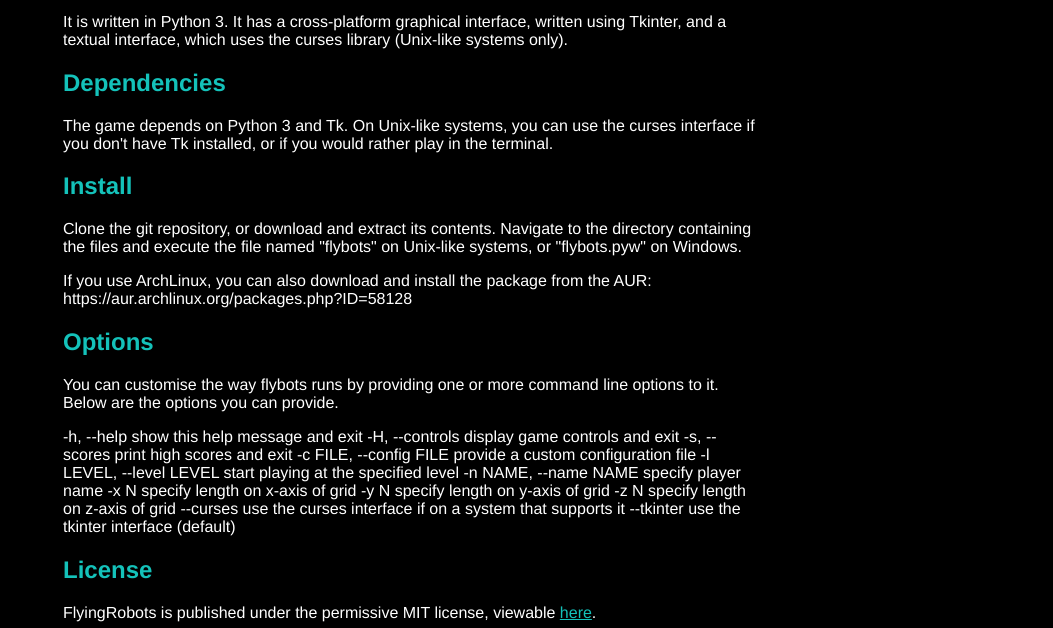
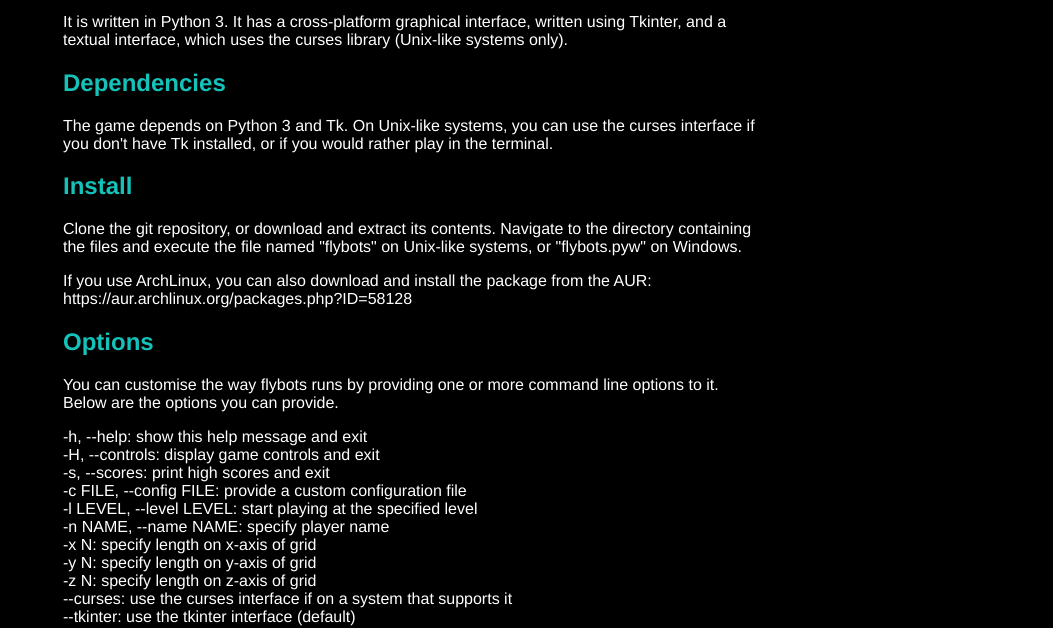
Before and after one commit to bunburya/flying-robots, a plain HTML site: page index.html in a window 1280 px wide. Shown: the part 338-966 px from the top of the page, without its empty margins (227-1280 px from the left). Drawn offline with Linux system fonts and the light colour scheme.

Commit message:
fixing options

```diff
--- a/index.html
+++ b/index.html
@@ -69,20 +69,20 @@
       <h2>Options</h2>
       <p> You can customise the way flybots runs by providing one or more command line options to it. Below are the options you can provide.</p>
 
-      <p>  -h, --help            show this help message and exit
-  -H, --controls        display game controls and exit
-  -s, --scores          print high scores and exit
-  -c FILE, --config FILE
-                        provide a custom configuration file
-  -l LEVEL, --level LEVEL
-                        start playing at the specified level
-  -n NAME, --name NAME  specify player name
-  -x N                  specify length on x-axis of grid
-  -y N                  specify length on y-axis of grid
-  -z N                  specify length on z-axis of grid
-  --curses              use the curses interface if on a system that supports
-                        it
-  --tkinter             use the tkinter interface (default)</p>
+      <p>  -h, --help:            show this help message and exit<br>
+  -H, --controls:        display game controls and exit<br>
+  -s, --scores:          print high scores and exit<br>
+  -c FILE, --config FILE:
+                        provide a custom configuration file<br>
+  -l LEVEL, --level LEVEL:
+                        start playing at the specified level<br>
+  -n NAME, --name NAME:  specify player name<br>
+  -x N:                  specify length on x-axis of grid<br>
+  -y N:                  specify length on y-axis of grid<br>
+  -z N:                  specify length on z-axis of grid<br>
+  --curses:              use the curses interface if on a system that supports
+                        it<br>
+  --tkinter:             use the tkinter interface (default)</p>
 
 
 
```
